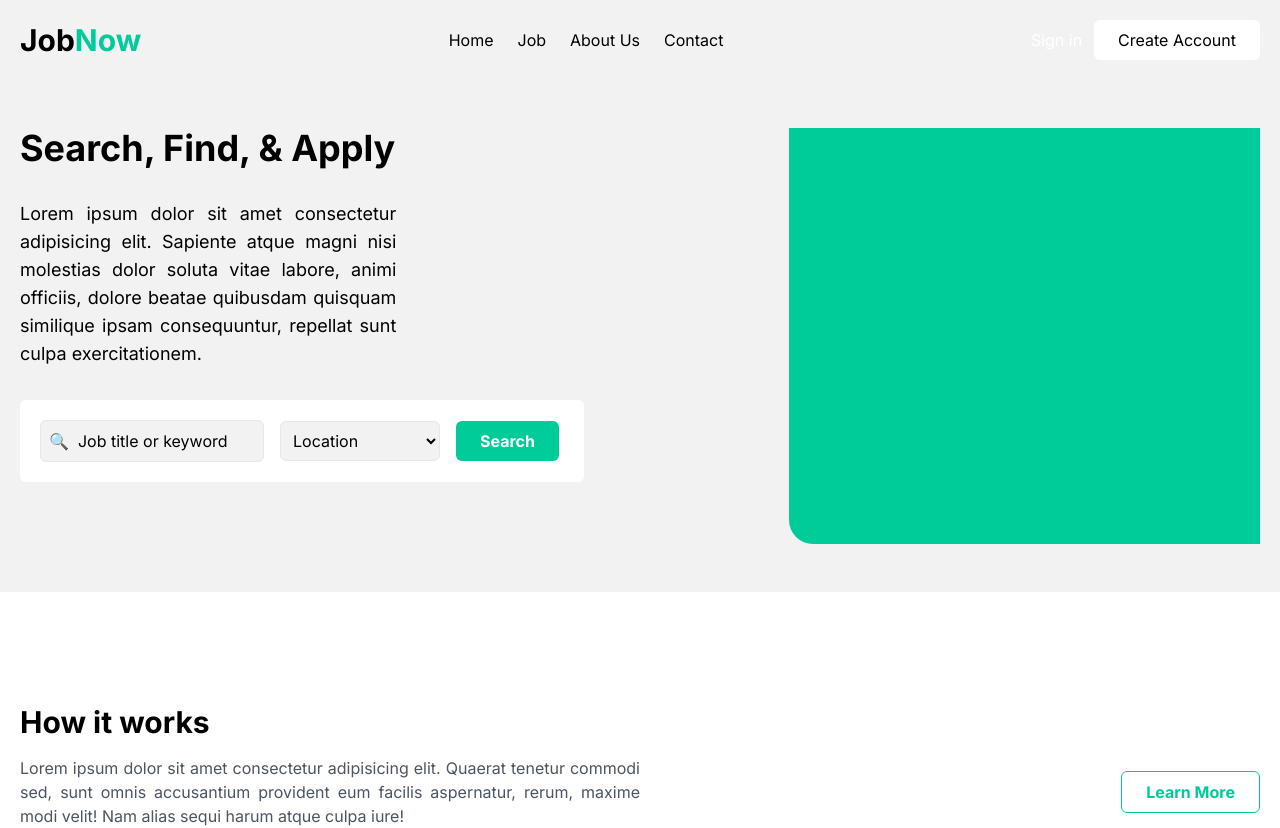
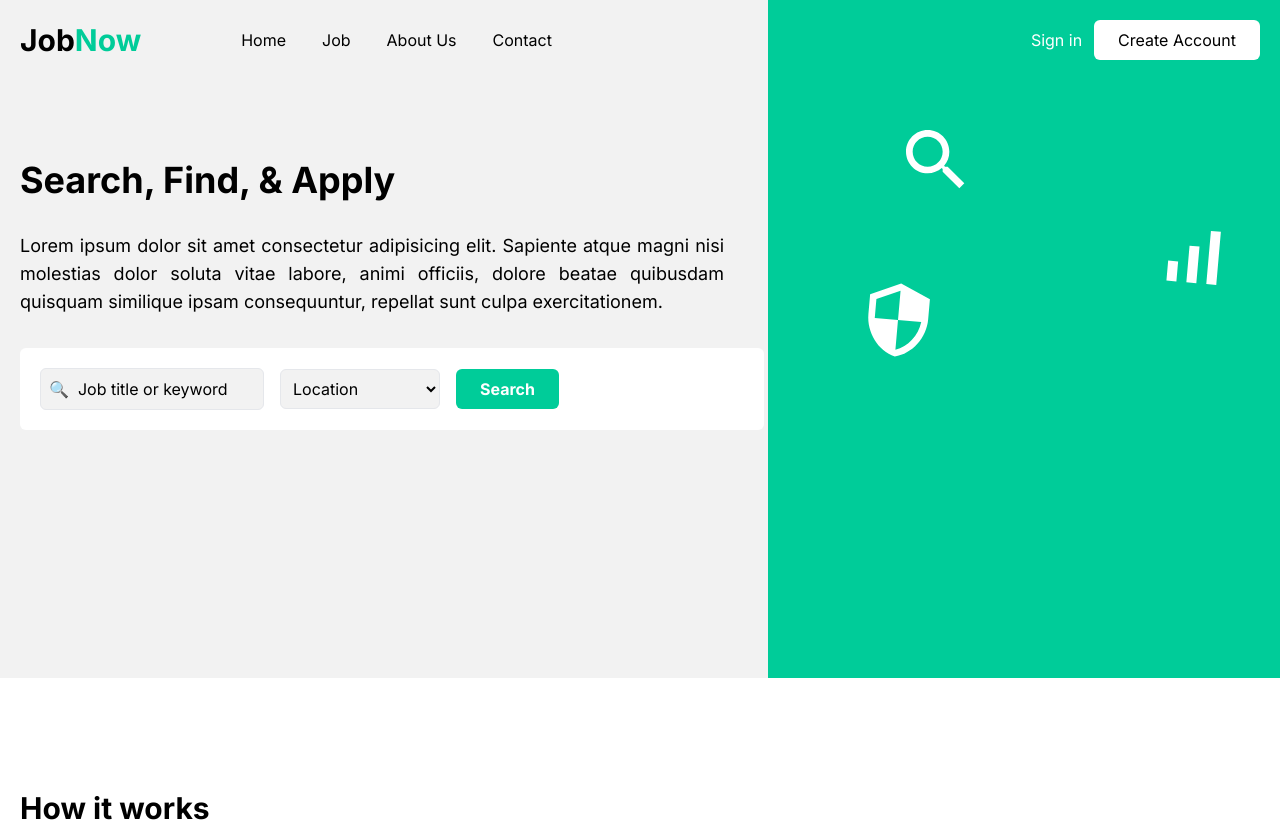
Before and after one commit to MohammedElHabach/CreoHub-Intership-Frontend-Week-3, a Next.js app: page / in a window 1280 px wide. Shown: the top 828 px of the page. Built offline with nearby package versions, Linux system fonts and the light colour scheme.

Commit message:
fixing nav and banner

```diff
--- a/src/app/globals.css
+++ b/src/app/globals.css
@@ -10,12 +10,21 @@
   position: relative;
 }
 
+@media screen and (min-width:768px) {
+.navBanner{
+    background-image: linear-gradient(to right,#F2F2F2 60%,#00cc99 60%);
+}
+
+}
+
+
+
 .hamburger-top,
 .hamburger-middle,
 .hamburger-bottom {
   position: absolute;
   top: 0;
-  left: 0;
+  right: 0;
   width: 24px;
   height: 2px;
   background: #000;
--- a/src/app/page.tsx
+++ b/src/app/page.tsx
@@ -10,7 +10,7 @@ import Footer from "@/components/Footer"
 export default function Home() {
   return (
     <>
-    <div >
+    <div className="navBanner" >
     <Navbar/>
     <HeroSection/>
 
--- a/src/components/HeroSection.js
+++ b/src/components/HeroSection.js
@@ -6,14 +6,14 @@ import SecurityIcon from '@mui/icons-material/Security';
 const HeroSection = () => {
 
   return (
-    <section id='hero' className='md:bg-grayBg ' >
-        <div className='xl:container px-5 mx-auto py-12  '>
-          <div className='flex flex-col   md:items-start items-center  md:flex-row md:gap-x-4'>
-            <div className='space-y-8'>
+    <section id='hero' className='' >
+        <div className='xl:container px-5 mx-auto py-12 md:py-20 md:pb-56 '>
+          <div className='flex flex-col md:w-3/5    md:items-start items-center  md:flex-row md:gap-x-4'>
+            <div className='space-y-8  '>
               <h1 className='text-4xl font-bold text-center md:text-left '>Search, Find, & Apply</h1>
-              <p className='text-center  md:text-justify md:w-1/2 md:text-lg     '>Lorem ipsum dolor sit amet consectetur adipisicing elit. Sapiente atque magni nisi molestias dolor soluta vitae labore, animi officiis, dolore beatae quibusdam quisquam similique ipsam consequuntur, repellat sunt culpa exercitationem.</p>
+              <p className='text-center  md:text-justify md:text-lg  md:pr-10    '>Lorem ipsum dolor sit amet consectetur adipisicing elit. Sapiente atque magni nisi molestias dolor soluta vitae labore, animi officiis, dolore beatae quibusdam quisquam similique ipsam consequuntur, repellat sunt culpa exercitationem.</p>
 
-              <div className='  flex flex-wrap gap-y-6 justify-center items-center space-x-4 md:bg-white md:p-5 md:rounded-md  md:justify-start md:w-3/4  '>
+              <div className='  flex flex-wrap gap-y-6 justify-center items-center space-x-4 md:bg-white md:p-5  md:rounded-md  md:justify-start    '>
                   <input placeholder="&#128269;  Job title or keyword" type="text" className=' bg-grayBg p-2 w-56 rounded-md border focus:outline-black  placeholder:text-black' />
                   <select className=' bg-grayBg p-2 w-40 rounded-md border focus:outline-black '>
                       <option disabled selected hidden value="">Location</option>
@@ -21,16 +21,20 @@ const HeroSection = () => {
                   <button className='px-6 py-2 rounded-md font-bold bg-greenBg text-white'>Search</button>
               </div>
             </div>
-
-            <div  className='bg-greenBg w-full py-52 hidden md:flex rounded-bl-3xl'></div>
           </div>
 
         </div>
         <div className='bg-greenBg mt-12 py-52 md:hidden'>
-            <SearchIcon sx={{color:"white",fontSize:"5rem",position:"absolute",top:"45rem",left:"10%"}}/>
-            <SignalCellularAltIcon sx={{color:"white",fontSize:"5rem",position:"absolute",top:"54rem",left:"7%",transform: 'rotate(5deg)'}}/>
-            <SecurityIcon sx={{color:"white",fontSize:"5rem",position:"absolute",top:"48rem",left:"70%",transform: 'rotate(5deg)'}}/> <br />
-          </div>
+            <SearchIcon sx={{color:"white",fontSize:"5rem",position:"absolute",top:"39rem",left:"10%"}}/>
+            <SignalCellularAltIcon sx={{color:"white",fontSize:"5rem",position:"absolute",top:"50rem",left:"7%",transform: 'rotate(5deg)'}}/>
+            <SecurityIcon sx={{color:"white",fontSize:"5rem",position:"absolute",top:"40rem",left:"70%",transform: 'rotate(5deg)'}}/> <br />
+        </div>
+
+        <div className='hidden md:block'>
+            <SearchIcon sx={{color:"white",fontSize:"5rem",position:"absolute",top:"15%",left:"70%"}}/>
+            <SignalCellularAltIcon sx={{color:"white",fontSize:"5rem",position:"absolute",top:"27%",left:"90%",transform: 'rotate(5deg)'}}/>
+            <SecurityIcon sx={{color:"white",fontSize:"5rem",position:"absolute",top:"35%",left:"67%",transform: 'rotate(5deg)'}}/> <br />
+        </div>
 
     </section>
   )
--- a/src/components/Navbar.js
+++ b/src/components/Navbar.js
@@ -3,25 +3,30 @@ import React from 'react'
 
 const Navbar = () => {
   return (
-    <nav id='navbar' className=' bg-grayBg'>
+    <nav id='navbar' className=''>
         <div className="xl:container relative mx-auto p-5">
-            <div className='flex items-center justify-between'>
-                <div className=' mx-auto text-3xl font-bold md:mx-0'>
-                    <Link href="/"  >
+            <div className='flex items-center justify-between  '>
+                <div className='flex items-center   md:gap-x-8 lg:gap-x-16  space-x-5 lg:space-x-9 md:w-3/5 '>
+                    <div className='mx-auto block text-center  text-3xl font-bold md:mx-0'>
+                        <Link href="/" className=''  >
                                 <h1 className='flex items-center'>Job <span className=' text-greenBg'>Now</span></h1>
                         </Link>
                     </div>
 
-                <div className='hidden md:flex space-x-6'>
-                    <Link href="/">Home</Link>
+                    <div className='hidden md:flex space-x-5 lg:space-x-9 md:mx-auto'>
+                        <Link className='' href="/">Home</Link>
                         <Link href="/">Job</Link>
                         <Link href="/">About Us</Link>
                         <Link href="/">Contact</Link>
                     </div>
+                </div>
 
+
+                <div className='flex w-2/5 justify-end'>
                     <div className='hidden md:flex space-x-3 '>
                         <button className='text-white'>Sign in</button>
                         <button className='text-black bg-white px-6 py-2 rounded-md'>Create Account</button>
+                    </div>
                 </div>
 
                 <button id="menu-btn" className="block hamburger  md:hidden focus:outline-none">
```
Lines whose indentation alone changed are shown as unchanged.
